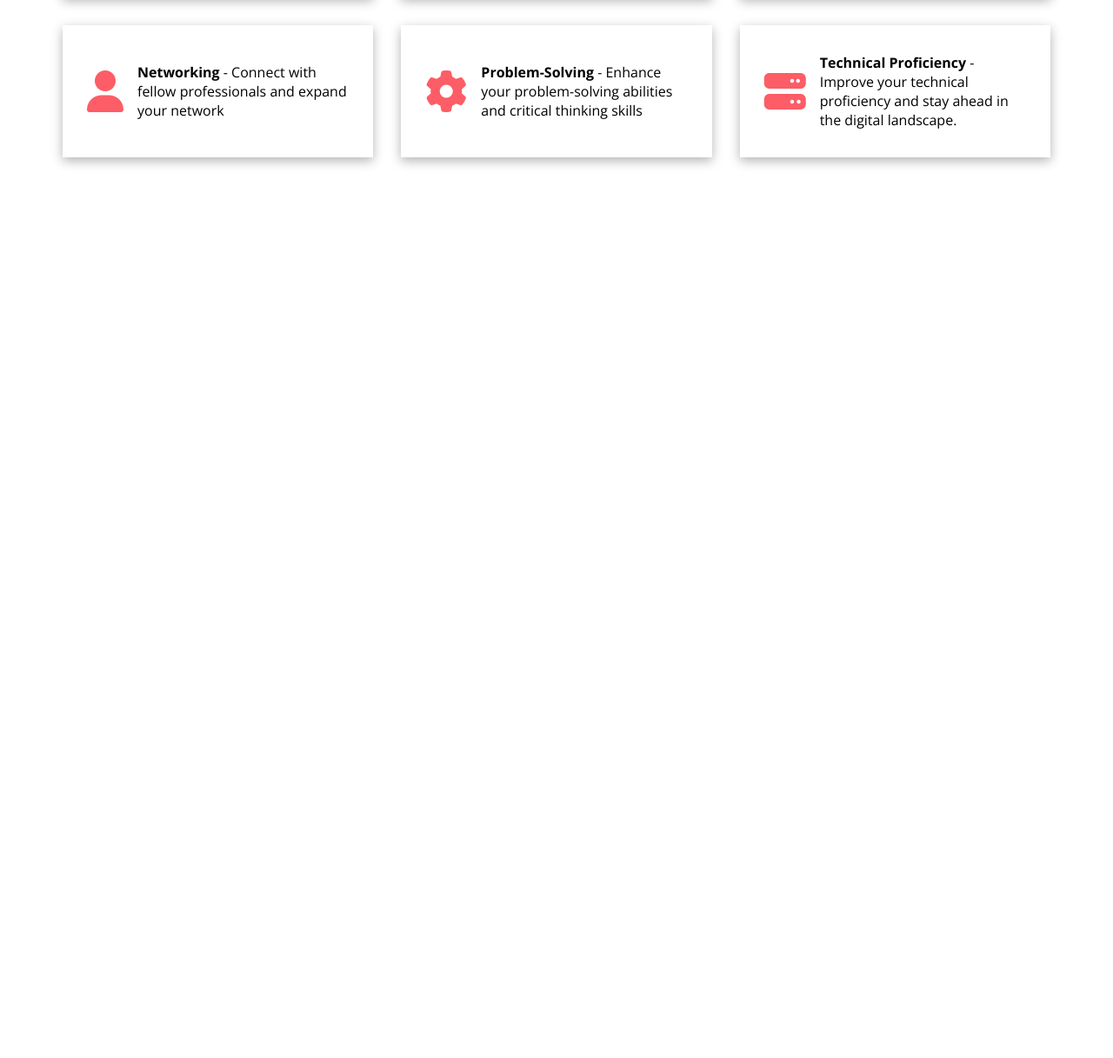
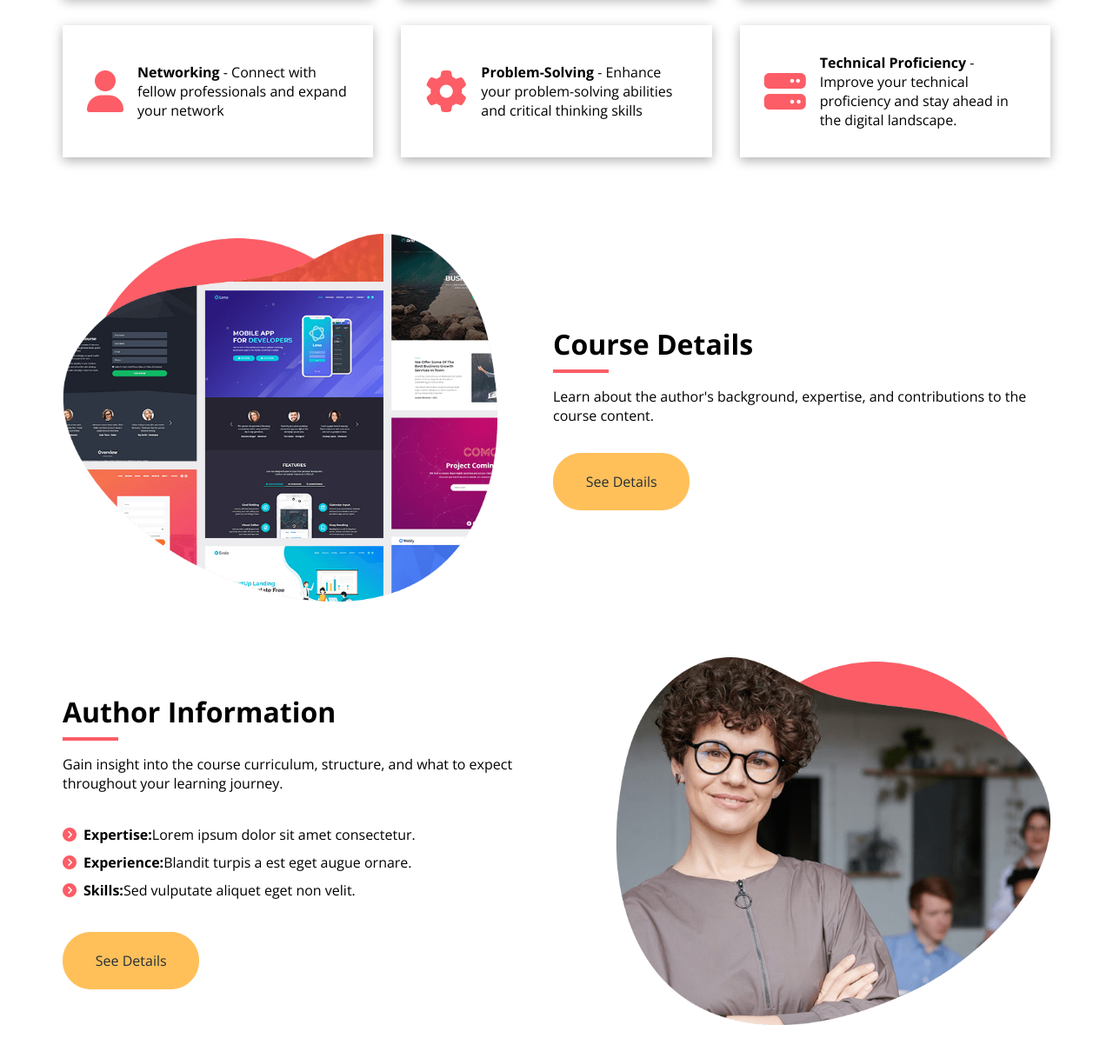
Before and after one commit to AhmedMiDo75/tutor-website, a plain HTML site: page index.html in a window 1280 px wide. Shown: the part 4439-5656 px from the top of the page at 87% size. Before the commit the page ends 4708 px from the top, so only its background shows below. Drawn offline with nearby package versions, Linux system fonts and the light colour scheme.

Commit message:
Finished-Details-And-Author-Sections

```diff
--- a/CSS/Styles.CSS
+++ b/CSS/Styles.CSS
@@ -45,7 +45,7 @@ img {
 }
 
 /* Components */
-.hero .btn {
+.btn {
   display: inline-block;
   padding: 1.3rem 2.3rem;
   border: 1px solid var(--secondary-color);
@@ -370,6 +370,48 @@ header .logo {
 .takeaways-cards .card i {
   margin-right: 1rem;
 }
+/* Details Section */
+.details .details-flex {
+  display: flex;
+  justify-content: center;
+  align-items: center;
+  gap: 4rem;
+}
+
+.details img {
+  width: 100%;
+  max-width: 500px;
+}
+
+.details h2 {
+  font-size: 2rem;
+  font-weight: 700;
+  margin-bottom: 0.5rem;
+}
+
+.details p {
+  margin: 1rem 0 2rem;
+}
+
+.details .heading-border {
+  margin: 0;
+}
+/* Author Section */
+.author .details-flex {
+  flex-direction: row-reverse;
+}
+
+.author ul {
+  margin-bottom: 2rem;
+}
+
+.author ul li {
+  line-height: 2;
+}
+
+.author i {
+  margin-right: 0.5rem;
+}
 /* Media Queries */
 @media (max-width: 1200px) {
   .hero .hero-flex {
@@ -399,6 +441,12 @@ header .logo {
   .chapter-cards {
     grid-template-columns: 1fr;
   }
+  .details .details-flex,
+  .author .details-flex {
+    flex-direction: column;
+    gap: 2rem;
+  }
+  .
 }
 
 @media (max-width: 768px) {
--- a/index.html
+++ b/index.html
@@ -366,6 +366,52 @@
         </div>
       </div>
     </section>
+    <!-- Details Section -->
+    <div class="details section" id="details">
+      <div class="container details-flex">
+        <img src="Images/details.png" alt="details" />
+        <div class="details-content">
+          <h2>Course Details</h2>
+          <div class="heading-border"></div>
+          <p>
+            Learn about the author's background, expertise, and contributions to
+            the course content.
+          </p>
+          <a href="#" class="btn">See Details</a>
+        </div>
+      </div>
+    </div>
+    <!-- Author Section -->
+    <div class="author details section" id="author">
+      <div class="container details-flex">
+        <img src="Images/author.png" alt="author" />
+        <div class="details-content">
+          <h2>Author Information</h2>
+          <div class="heading-border"></div>
+          <p>
+            Gain insight into the course curriculum, structure, and what to
+            expect throughout your learning journey.
+          </p>
+          <ul>
+            <li>
+              <i class="fas fa-chevron-circle-right text-primary"></i
+              ><strong>Expertise:</strong>Lorem ipsum dolor sit amet
+              consectetur.
+            </li>
+            <li>
+              <i class="fas fa-chevron-circle-right text-primary"></i
+              ><strong>Experience:</strong>Blandit turpis a est eget augue
+              ornare.
+            </li>
+            <li>
+              <i class="fas fa-chevron-circle-right text-primary"></i
+              ><strong>Skills:</strong>Sed vulputate aliquet eget non velit.
+            </li>
+          </ul>
+          <a href="#" class="btn">See Details</a>
+        </div>
+      </div>
+    </div>
     <script src="Javascript/main.js"></script>
   </body>
 </html>
```
